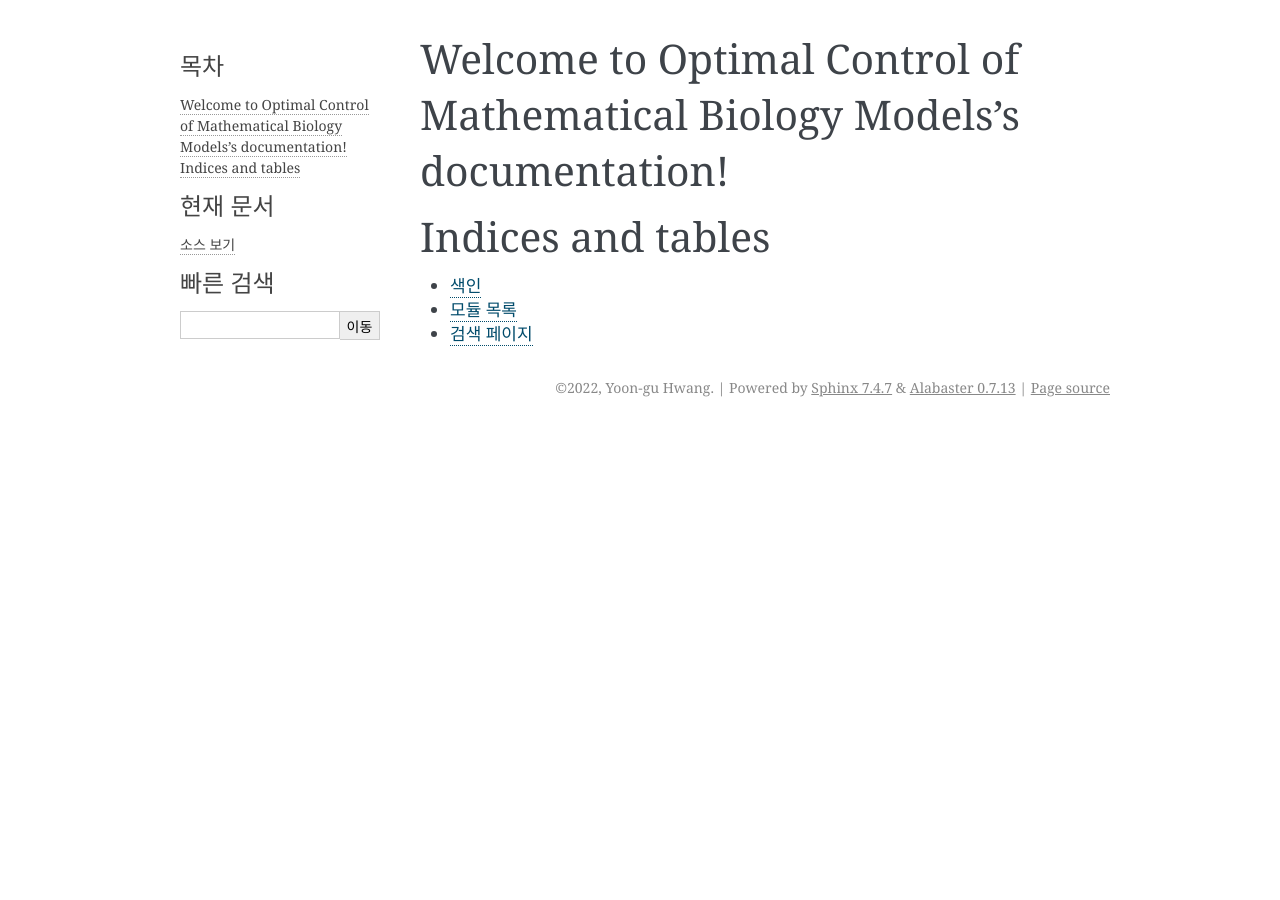
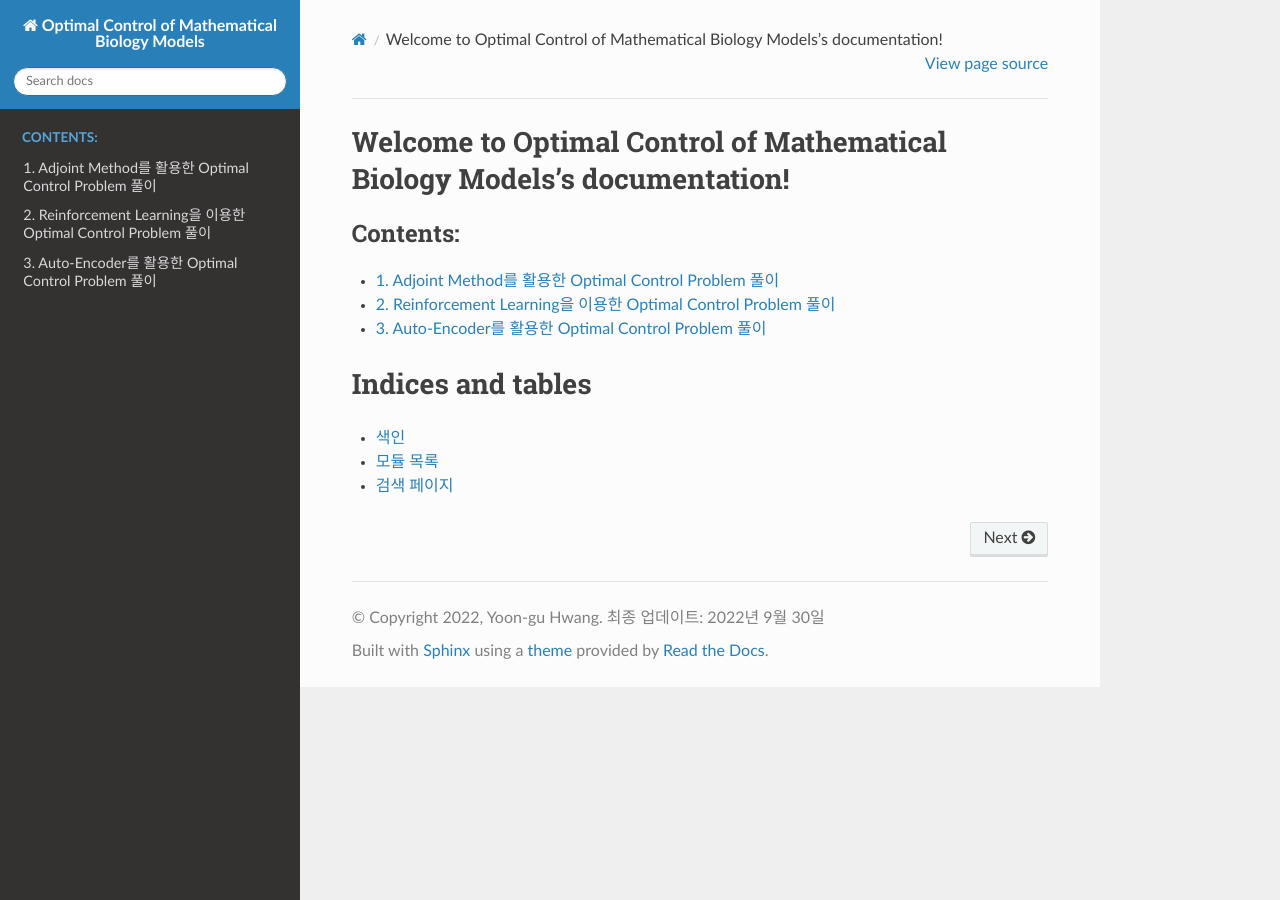
Before and after one commit to yoon-gu/epirl, a Sphinx documentation site: the page built from docs/index.rst, in a window 1280 px wide. Built offline with Sphinx 7.4.7 and the Read the Docs theme 2.0.0, drawn with Linux system fonts in a browser that asks for light colours.

Commit message:
초기 문서 구조 업로드

```diff
--- /dev/null
+++ b/docs/adjoint_method.rst
@@ -0,0 +1,2 @@
+Adjoint Method를 활용한 Optimal Control Problem 풀이
+=================================================================
--- /dev/null
+++ b/docs/autoencoder.rst
@@ -0,0 +1,2 @@
+Auto-Encoder를 활용한 Optimal Control Problem 풀이
+======================================================================
--- a/docs/conf.py
+++ b/docs/conf.py
@@ -20,8 +20,27 @@ exclude_patterns = ['_build', 'Thumbs.db', '.DS_Store']
 
 language = 'ko'
 
+today_fmt = '%Y년 %B %d일'
+
 # -- Options for HTML output -------------------------------------------------
 # https://www.sphinx-doc.org/en/master/usage/configuration.html#options-for-html-output
 
-html_theme = 'alabaster'
+html_theme = 'sphinx_rtd_theme'
 html_static_path = ['_static']
+
+html_last_updated_fmt = '%Y년 %B %d일'
+
+# -- LaTeX configuration ---------------------------------------------------
+latex_engine = 'xelatex'
+latex_elements = {
+	'papersize':'a4paper',
+    'fontpkg': r'''
+\setmainfont[Kerning=On,Mapping=tex-text]{나눔명조}
+\setsansfont[Kerning=On,Mapping=tex-text]{나눔명조}
+\setmonofont{JetBrains Mono}
+''',
+    'preamble': r'''
+\usepackage{kotex}
+'''
+}
+latex_show_urls = 'footnote'
--- a/docs/index.rst
+++ b/docs/index.rst
@@ -8,8 +8,12 @@ Welcome to Optimal Control of Mathematical Biology Models's documentation!
 
 .. toctree::
    :maxdepth: 2
+   :numbered:
    :caption: Contents:
 
+   adjoint_method
+   reinforcement_learning
+   autoencoder
 
 
 Indices and tables
--- /dev/null
+++ b/docs/reinforcement_learning.rst
@@ -0,0 +1,2 @@
+Reinforcement Learning을 이용한 Optimal Control Problem 풀이
+====================================================================================
```
